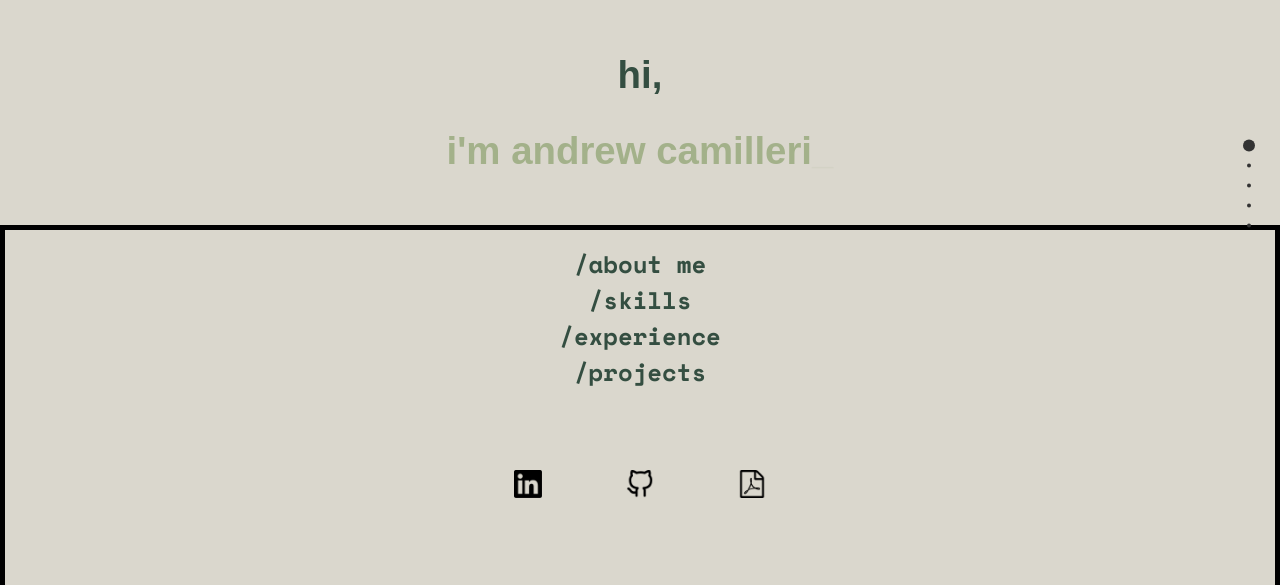
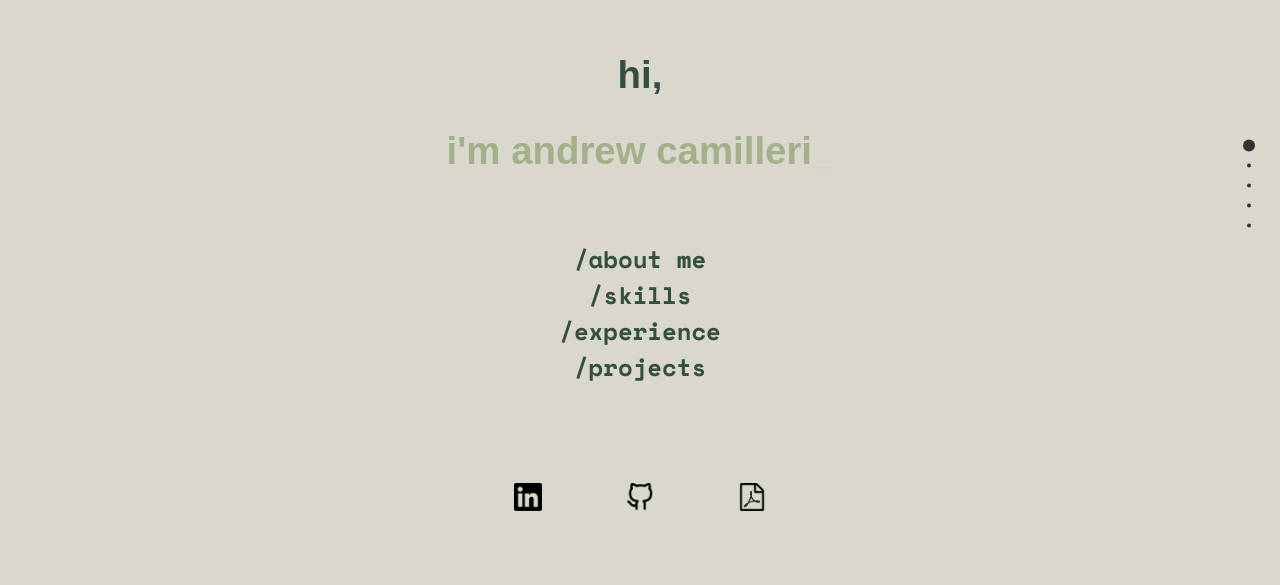
Before and after one commit to aacamilleri/aacamilleri.github.io, a plain HTML site: page index.html in a window 1280 px wide. Shown: the part 215-800 px from the top of the page. Drawn offline with nearby package versions, Linux system fonts and the light colour scheme; a web font is replaced by a local one.

Commit message:
Fixed overlapping Experience tag, changed section to be a block instead of inline-block

```diff
--- a/index.html
+++ b/index.html
@@ -27,8 +27,14 @@
                 <div class="grid-item3">
                     <div class="fade-in-text">
                         <a href="#secondPage" id="about">/about me<br></a>
+                    </div>
+                    <div class="fade-in-text">
                         <a href="#thirdPage" id="projects">/skills<br></a>
+                    </div>
+                    <div class="fade-in-text">
                         <a href="#fourthPage" id="experience">/experience<br></a>
+                    </div>
+                    <div class="fade-in-text">
                         <a href="#fifthPage" id="projects">/projects<br></a>
                     </div>
                     <br>
--- a/style.css
+++ b/style.css
@@ -80,7 +80,7 @@ a:hover#projects,
 a:hover#experience {
   text-decoration: none;
   color: #293241;
-  margin-left: 5%;
+  margin-left: 1%;
 }
 
 /*********************************************************************/
@@ -114,7 +114,6 @@ a:hover#experience {
 }
 
 .grid-item3 {
-  border: 5px solid;
   margin-top: 2vh;
   padding: 1em;
   height: 61%;
@@ -140,7 +139,7 @@ a:hover#experience {
 }
 
 .fade-in-text {
-  display: inline-block;
+  display: block;
   color: black;;
   animation: fadeIn linear 2.7s;
   -webkit-animation: fadeIn linear 2.7s;
```
